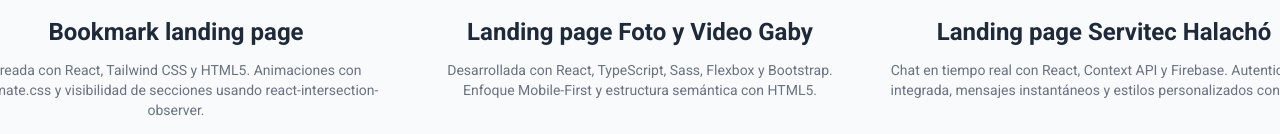
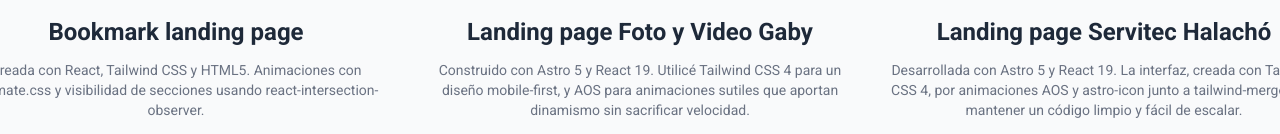
Before and after one commit to AlexisKcc8/portfolio-alexiscc, an Astro site: page / in a window 1280 px wide. Shown: the part 3495-3629 px from the top of the page. Built offline with nearby package versions, Linux system fonts and the light colour scheme; Astro itself is replaced by a stand-in of ours.

Commit message:
feat: Update project descriptions in myProjects.js for improved clarity and detail

```diff
--- a/src/data/myProjects.js
+++ b/src/data/myProjects.js
@@ -3,7 +3,7 @@
     urlImg: "/projects/LandingPage-FotoGaby.webp",
     nameProject: "Landing page Foto y Video Gaby",
     description:
-      "Desarrollada con React, TypeScript, Sass, Flexbox y Bootstrap. Enfoque Mobile-First y estructura semántica con HTML5.",
+      "Construido con Astro 5 y React 19. Utilicé Tailwind CSS 4 para un diseño mobile-first, y AOS para animaciones sutiles que aportan dinamismo sin sacrificar velocidad.",
     urlRepo: "https://github.com/AlexisKcc8/proyecto-foto-y-video-gaby.git",
     urlLive: "https://foto-y-video-gaby.netlify.app/",
   },
@@ -11,7 +11,7 @@
     urlImg: "/projects/LandingPage-Servitec-Halacho.webp",
     nameProject: "Landing page Servitec Halachó",
     description:
-      "Chat en tiempo real con React, Context API y Firebase. Autenticación integrada, mensajes instantáneos y estilos personalizados con Sass.",
+      "Desarrollada con Astro 5 y React 19. La interfaz, creada con Tailwind CSS 4, por animaciones AOS y astro-icon junto a  tailwind-merge para mantener un código limpio y fácil de escalar.",
     urlRepo: "https://github.com/AlexisKcc8/proyecto-servitec.git",
     urlLive: "https://servitec-halacho.netlify.app/",
   },
```
